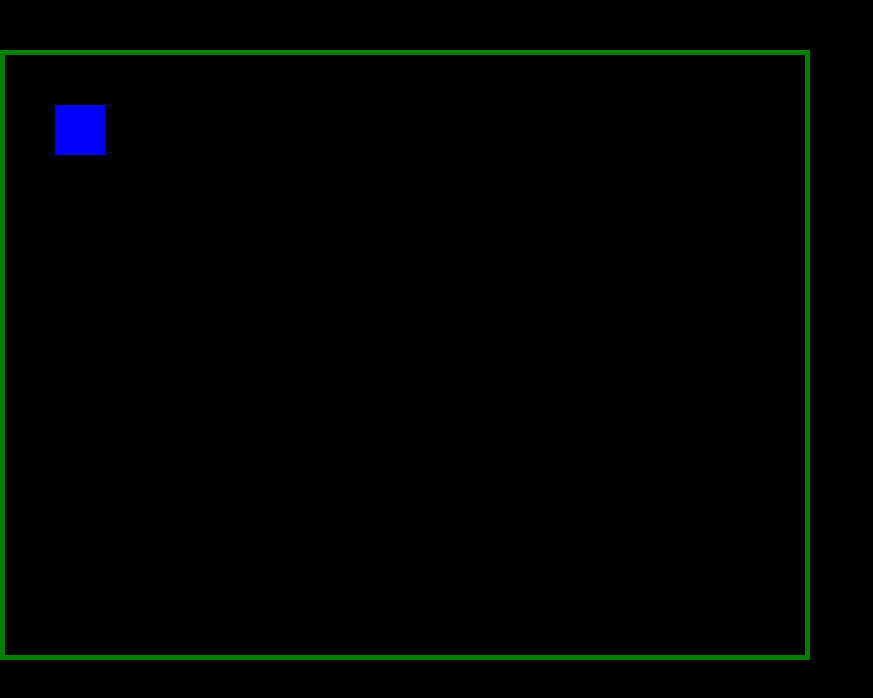
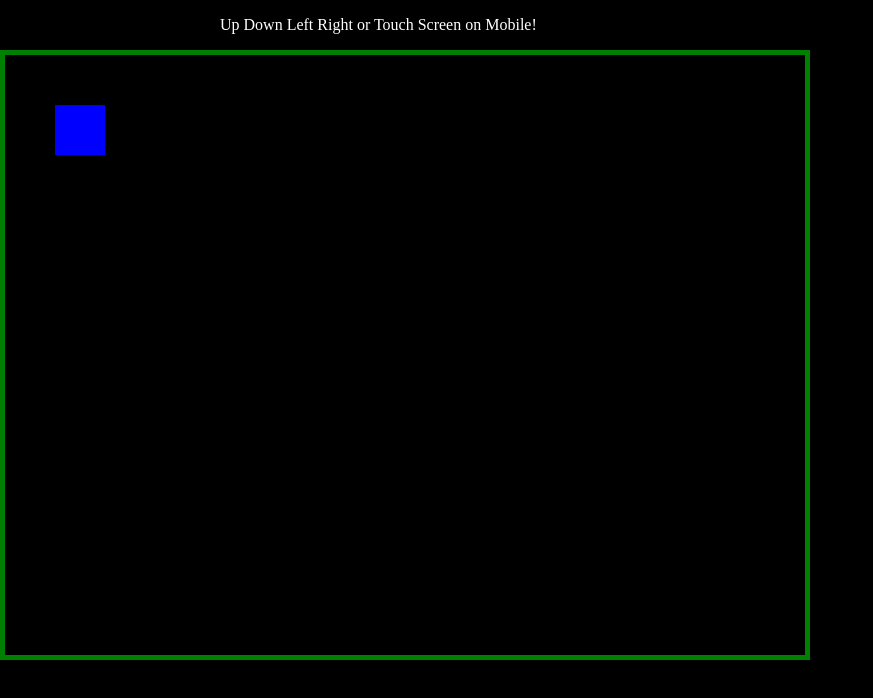
Before and after one commit to tolanbot/gameTest, a plain HTML site: page index.html in a window 1280 px wide. Shown: the whole page, without its empty margins (0-873 px from the left). Drawn offline with Linux system fonts and the light colour scheme.

Commit message:
change text color

```diff
--- a/index.html
+++ b/index.html
@@ -21,12 +21,14 @@
         max-width: 100%;
         border: 5px solid green;
       }
+      p {
+        color: white;
+        transform: translateX(220px);
+      }
     </style>
   </head>
   <body>
-    <p style="transform: translateX(220px)">
-      Up Down Left Right or Touch Screen on Mobile!
-    </p>
+    <p>Up Down Left Right or Touch Screen on Mobile!</p>
     <canvas id="gameCanvas" width="800" height="600"></canvas>
     <script src="gameLogic.js"></script>
   </body>
```
